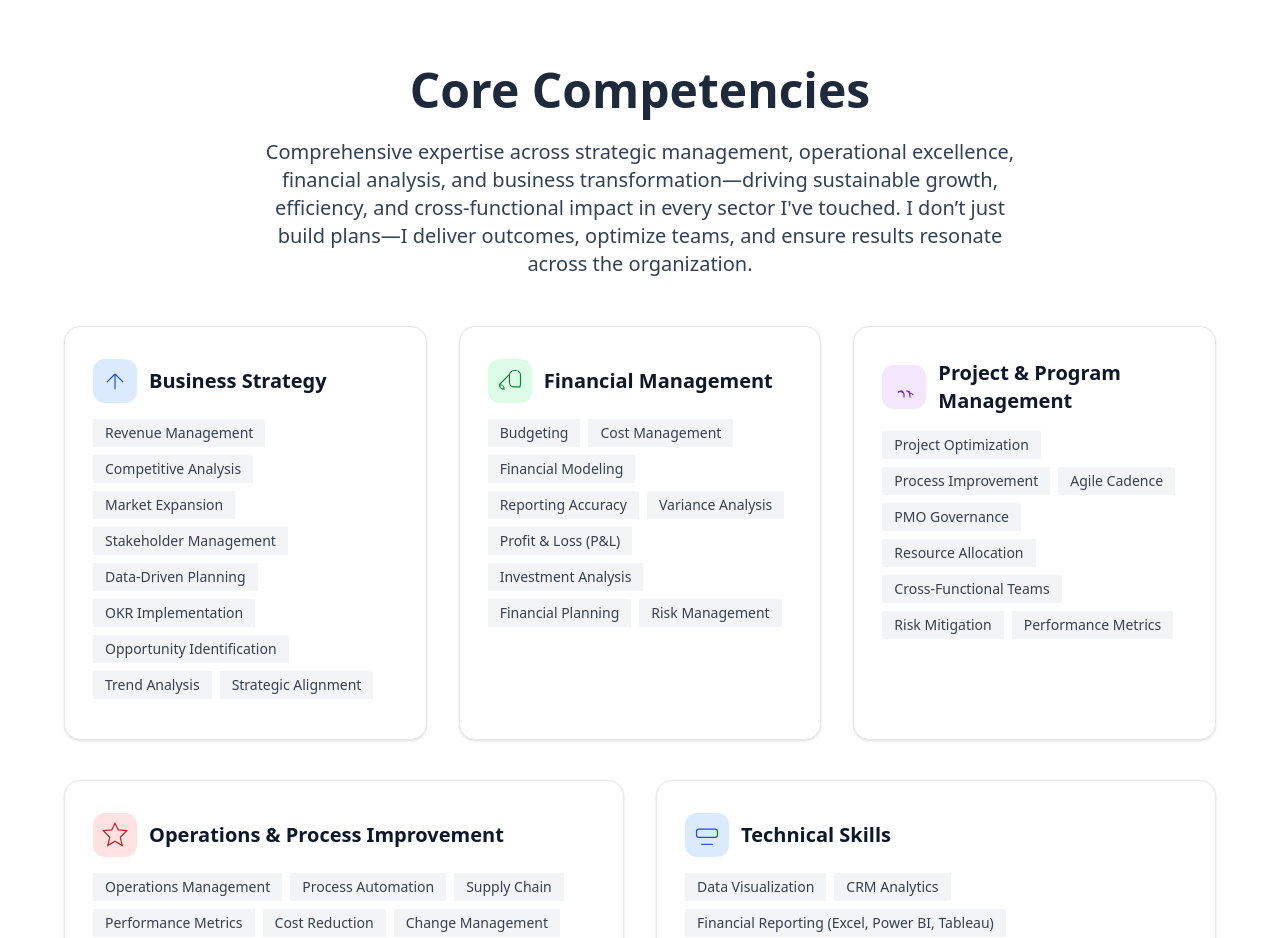
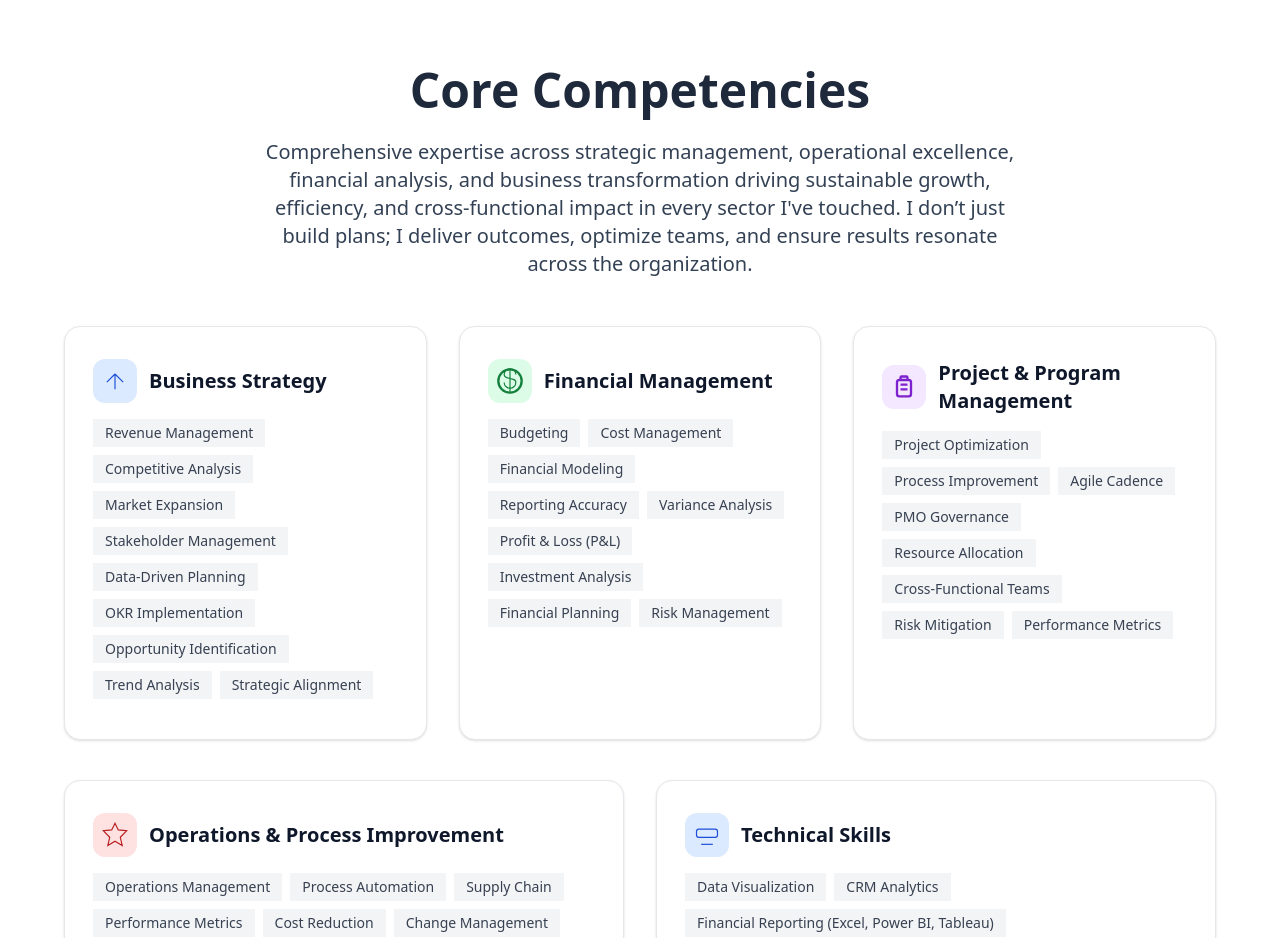
Before and after one commit to SravaniPolina/sravani-portfolio-frontend, a React (Create React App) app: page / in a window 1280 px wide. Shown: the part 1960-2898 px from the top of the page. Built offline with nearby package versions, Linux system fonts and the light colour scheme.

Commit message:
Refactor Core Competencies section and icons
Removed a dash and adjusted punctuation in the competencies description. Updated icons for Financial Management and Project & Program Management sections.

```diff
--- a/src/components/CoreCompetencies.js
+++ b/src/components/CoreCompetencies.js
@@ -12,7 +12,7 @@ export default function CoreCompetencies() {
     <section id="competencies" className="py-20 bg-white">
       <h2 className="text-5xl font-bold text-center mb-6">Core Competencies</h2>
       <p className="max-w-3xl mx-auto text-center text-xl text-slate-700 mb-12">
-        Comprehensive expertise across strategic management, operational excellence, financial analysis, and business transformation—driving sustainable growth, efficiency, and cross-functional impact in every sector I've touched. I don’t just build plans—I deliver outcomes, optimize teams, and ensure results resonate across the organization.
+        Comprehensive expertise across strategic management, operational excellence, financial analysis, and business transformation driving sustainable growth, efficiency, and cross-functional impact in every sector I've touched. I don’t just build plans; I deliver outcomes, optimize teams, and ensure results resonate across the organization.
       </p>
       <div className="max-w-6xl mx-auto grid grid-cols-1 md:grid-cols-3 gap-8">
         {/* Business Strategy */}
@@ -40,8 +40,11 @@ export default function CoreCompetencies() {
         <div className="bg-white rounded-2xl shadow border py-8 px-7">
           <div className="flex items-center mb-4">
             <span className="text-3xl bg-green-100 text-green-700 rounded-xl p-2 mr-3">
-              {/* Chart Icon */}
-              <svg width="28" height="28" fill="none" viewBox="0 0 24 24" stroke="currentColor"><path d="M3 17v-2a4 4 0 014 4v0a4 4 0 01-4-4zm0-2l9-9m9 9V7a4 4 0 00-4-4h-1.5a4 4 0 00-4 4v6a4 4 0 004 4h5z"></path></svg>
+              {/* Dollar/Money Icon */}
+              <svg width="28" height="28" fill="none" viewBox="0 0 24 24" stroke="currentColor">
+                <path d="M12 22V2M17 6.5a5 5 0 00-10 0c0 1.23.95 2.31 2.17 2.64l5.66 1.42c1.22.31 2.17 1.41 2.17 2.64a5 5 0 11-10 0" />
+                <circle cx="12" cy="12" r="10" stroke="currentColor" strokeWidth="2" fill="none"/>
+              </svg>
             </span>
             <h3 className="text-xl font-bold text-slate-900">Financial Management</h3>
           </div>
@@ -61,9 +64,13 @@ export default function CoreCompetencies() {
         <div className="bg-white rounded-2xl shadow border py-8 px-7">
           <div className="flex items-center mb-4">
             <span className="text-3xl bg-purple-100 text-purple-700 rounded-xl p-2 mr-3">
-              {/* Team Leader Icon */}
-              <svg width="28" height="28" fill="none" viewBox="0 0 24 24" stroke="currentColor"><path d="M17 21v-2a4 4 0 00-3-3.87m6 3.87A4.003 4.003 0 0017 17.13M17 17.13C16.87 16.42 16.45 15.84 15.93 15.49M12 21v-2a4 4 0 00-3-3.87M8.07 15.49A4.003 4.003 0 007 17.13M12 17.13C10.13 16.42 8.45 15.84 8.07 15.49M7 17.13C7.13 16.42 7.55 15.84 8.07 15.49"></path></svg>
-            </span>
+            {/* Project/Tasks/Checklist Icon */}
+            <svg width="28" height="28" fill="none" viewBox="0 0 24 24" stroke="currentColor">
+              <rect x="6" y="6" width="12" height="14" rx="2" stroke="currentColor" strokeWidth="2" fill="none"/>
+              <path d="M9 10h6M9 14h6" stroke="currentColor" strokeWidth="2"/>
+              <path d="M9 6V4c0-.552.447-1 1-1h4c.553 0 1 .448 1 1v2" fill="none" stroke="currentColor" strokeWidth="2"/>
+            </svg>
+          </span>
             <h3 className="text-xl font-bold text-slate-900">Project & Program Management</h3>
           </div>
           <div>
```
